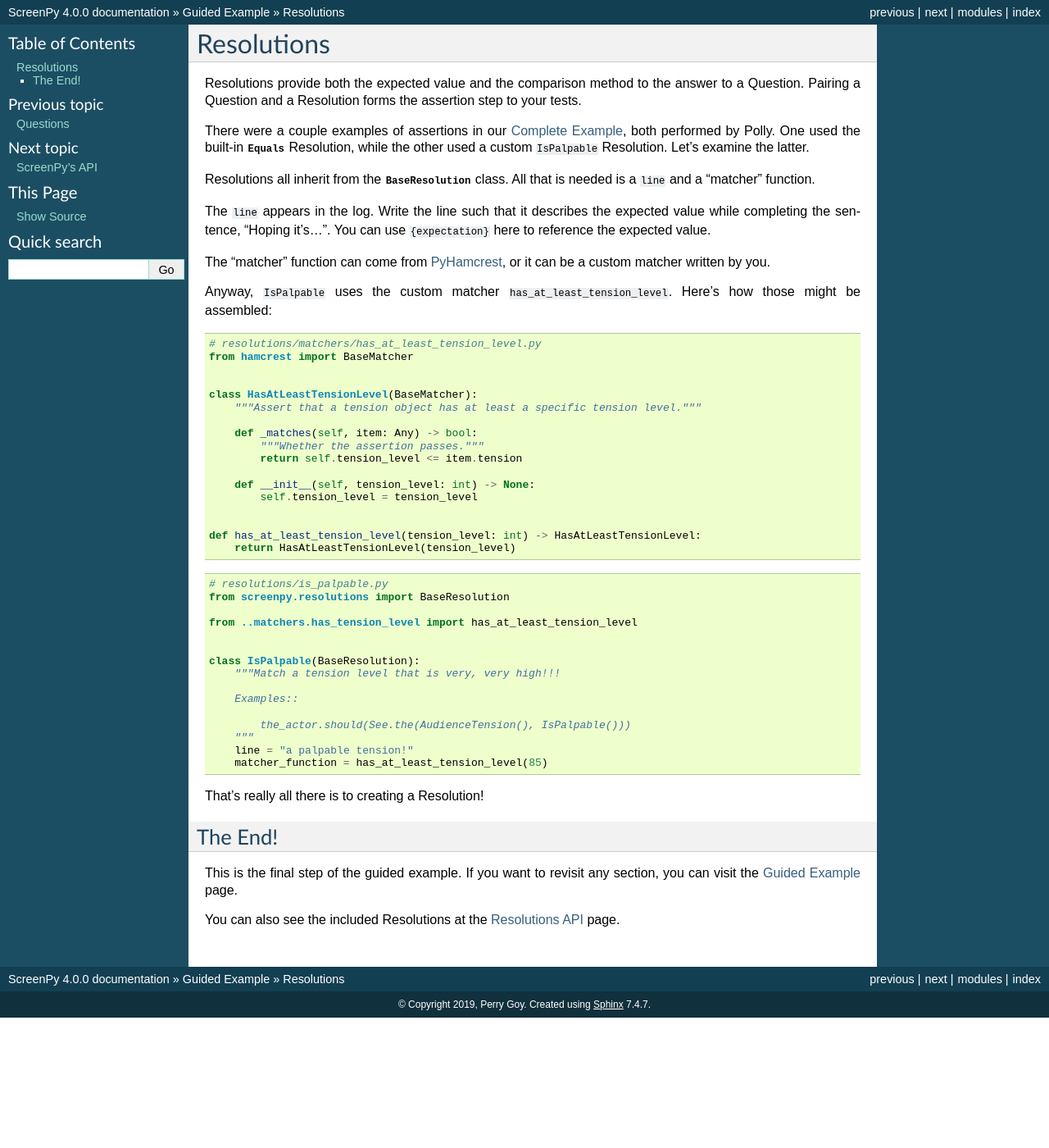
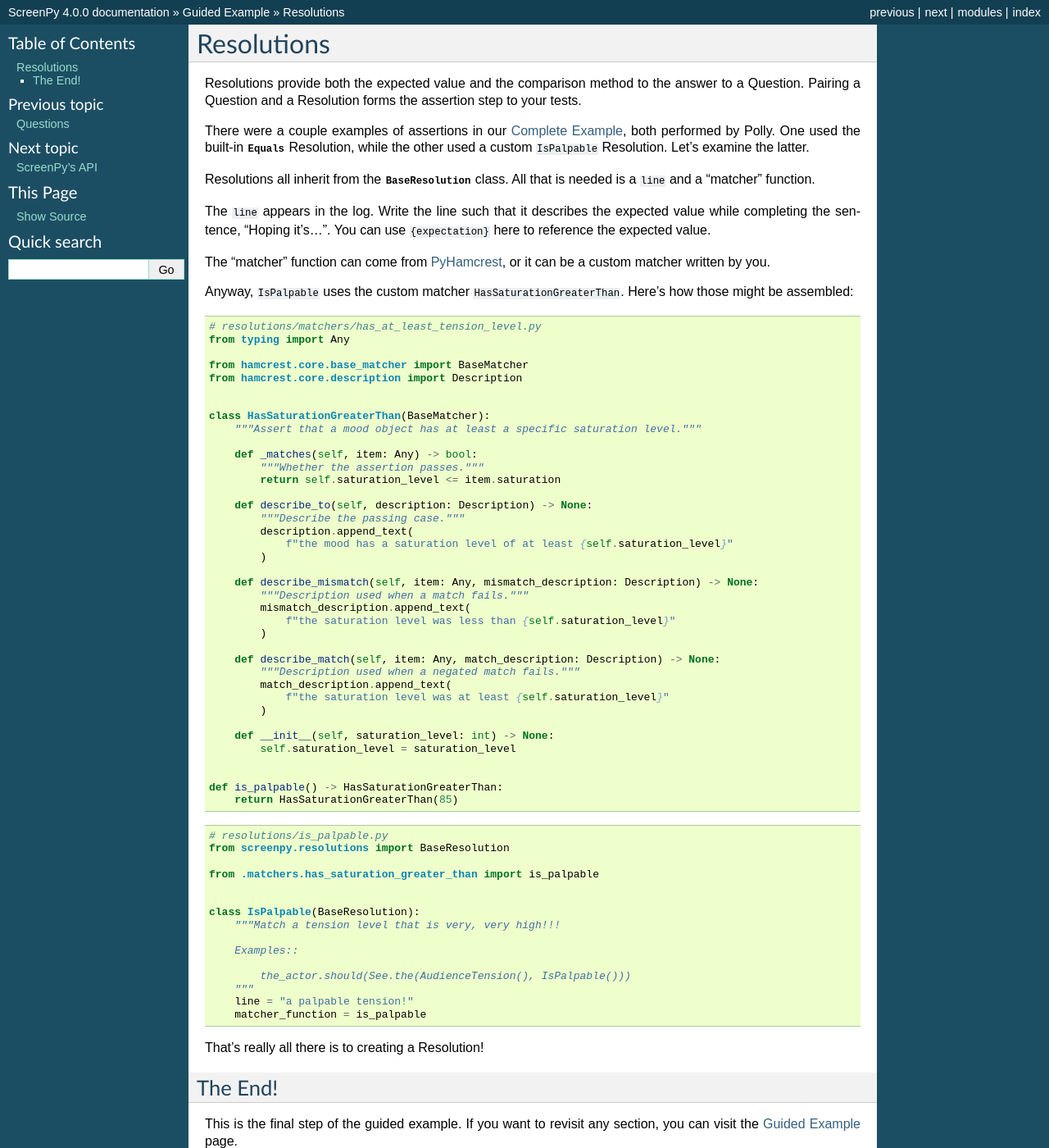
Before and after one commit to ScreenPyHQ/screenpy, a Sphinx documentation site: the page built from docs/example/resolutions.rst, in a window 1280 px wide and 1400 px high. Shown: the whole window at 82% size. Built offline with Sphinx 7.4.7, drawn with Linux system fonts in a browser that asks for light colours; the version number is read from the project's files by our own code; some of the changed text lies outside the part shown.

Commit message:
update example after adding real suite.

```diff
--- a/docs/example/abilities.rst
+++ b/docs/example/abilities.rst
@@ -21,6 +21,7 @@
 
     import cam_py
 
+
     class ControlCameras:
         """Enable an Actor to control cameras through cam_py.
 
@@ -37,6 +38,7 @@
             for camera in self.cameras:
                 camera.stop()
             self.campy_session.wrap()
+
 
 It is surprisingly lightweight!
 Abilities should be
--- a/docs/example/resolutions.rst
+++ b/docs/example/resolutions.rst
@@ -38,33 +38,54 @@
 
 Anyway,
 ``IsPalpable`` uses the custom matcher
-``has_at_least_tension_level``.
+``HasSaturationGreaterThan``.
 Here's how those might be assembled::
 
     # resolutions/matchers/has_at_least_tension_level.py
-    from hamcrest import BaseMatcher
+    from typing import Any
+
+    from hamcrest.core.base_matcher import BaseMatcher
+    from hamcrest.core.description import Description
 
 
-    class HasAtLeastTensionLevel(BaseMatcher):
-        """Assert that a tension object has at least a specific tension level."""
+    class HasSaturationGreaterThan(BaseMatcher):
+        """Assert that a mood object has at least a specific saturation level."""
 
         def _matches(self, item: Any) -> bool:
             """Whether the assertion passes."""
-            return self.tension_level <= item.tension
+            return self.saturation_level <= item.saturation
 
-        def __init__(self, tension_level: int) -> None:
-            self.tension_level = tension_level
+        def describe_to(self, description: Description) -> None:
+            """Describe the passing case."""
+            description.append_text(
+                f"the mood has a saturation level of at least {self.saturation_level}"
+            )
+
+        def describe_mismatch(self, item: Any, mismatch_description: Description) -> None:
+            """Description used when a match fails."""
+            mismatch_description.append_text(
+                f"the saturation level was less than {self.saturation_level}"
+            )
+
+        def describe_match(self, item: Any, match_description: Description) -> None:
+            """Description used when a negated match fails."""
+            match_description.append_text(
+                f"the saturation level was at least {self.saturation_level}"
+            )
+
+        def __init__(self, saturation_level: int) -> None:
+            self.saturation_level = saturation_level
 
 
-    def has_at_least_tension_level(tension_level: int) -> HasAtLeastTensionLevel:
-        return HasAtLeastTensionLevel(tension_level)
+    def is_palpable() -> HasSaturationGreaterThan:
+        return HasSaturationGreaterThan(85)
 
 .. code-block:: python
 
     # resolutions/is_palpable.py
     from screenpy.resolutions import BaseResolution
 
-    from ..matchers.has_tension_level import has_at_least_tension_level
+    from .matchers.has_saturation_greater_than import is_palpable
 
 
     class IsPalpable(BaseResolution):
@@ -75,7 +96,8 @@
             the_actor.should(See.the(AudienceTension(), IsPalpable()))
         """
         line = "a palpable tension!"
-        matcher_function = has_at_least_tension_level(85)
+        matcher_function = is_palpable
+
 
 That's really all there is
 to creating a Resolution!
@@ -91,3 +113,9 @@
 You can also see
 the included Resolutions
 at the :ref:`resolutions api` page.
+
+Finally,
+you may be interested to see
+more examples of ScreenPy suites.
+There are several in the
+`ScreenPy Examples repo! <https://github.com/ScreenPyHQ/screenpy_examples>`__
```
Also changed, not shown: docs/example/actions.rst (+8 -7 lines), docs/example/all_together.rst (+31 -20 lines), docs/example/questions.rst (+7 -7 lines), docs/example/tasks.rst (+13 -7 lines).
